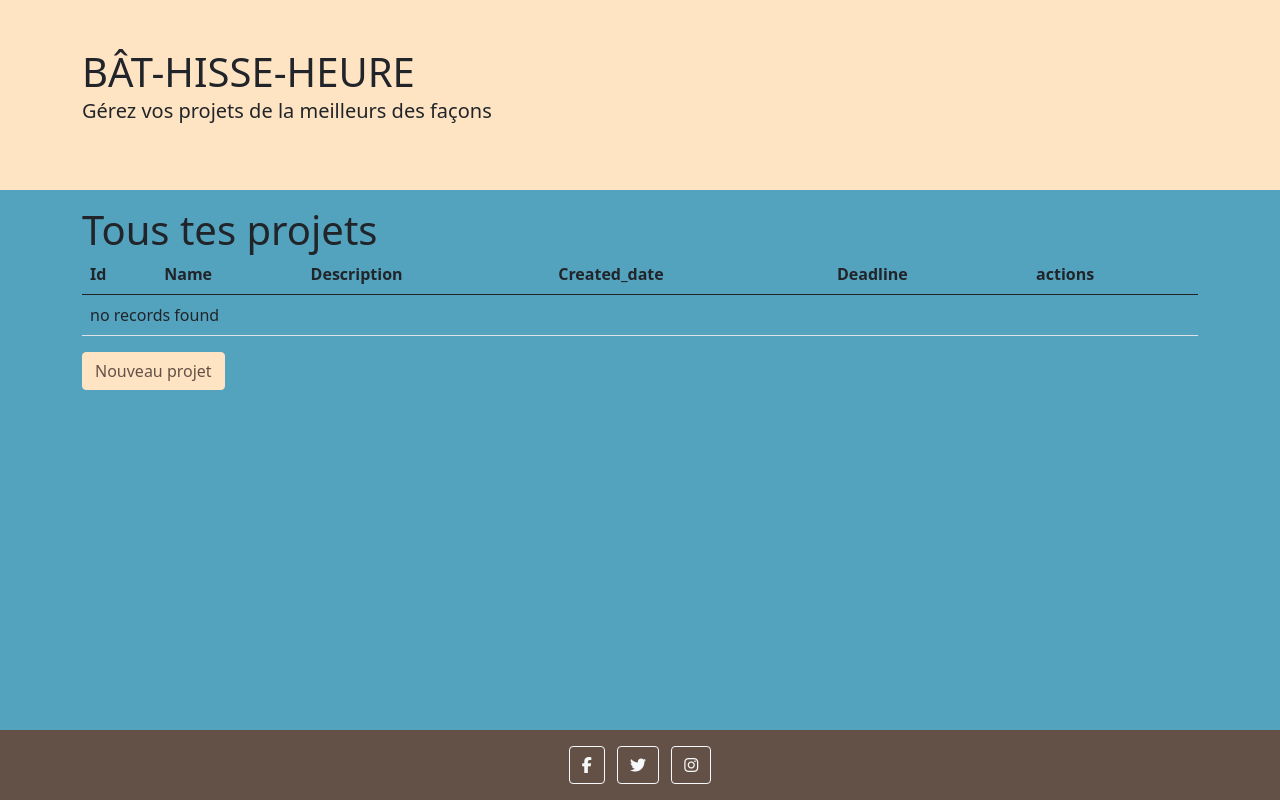
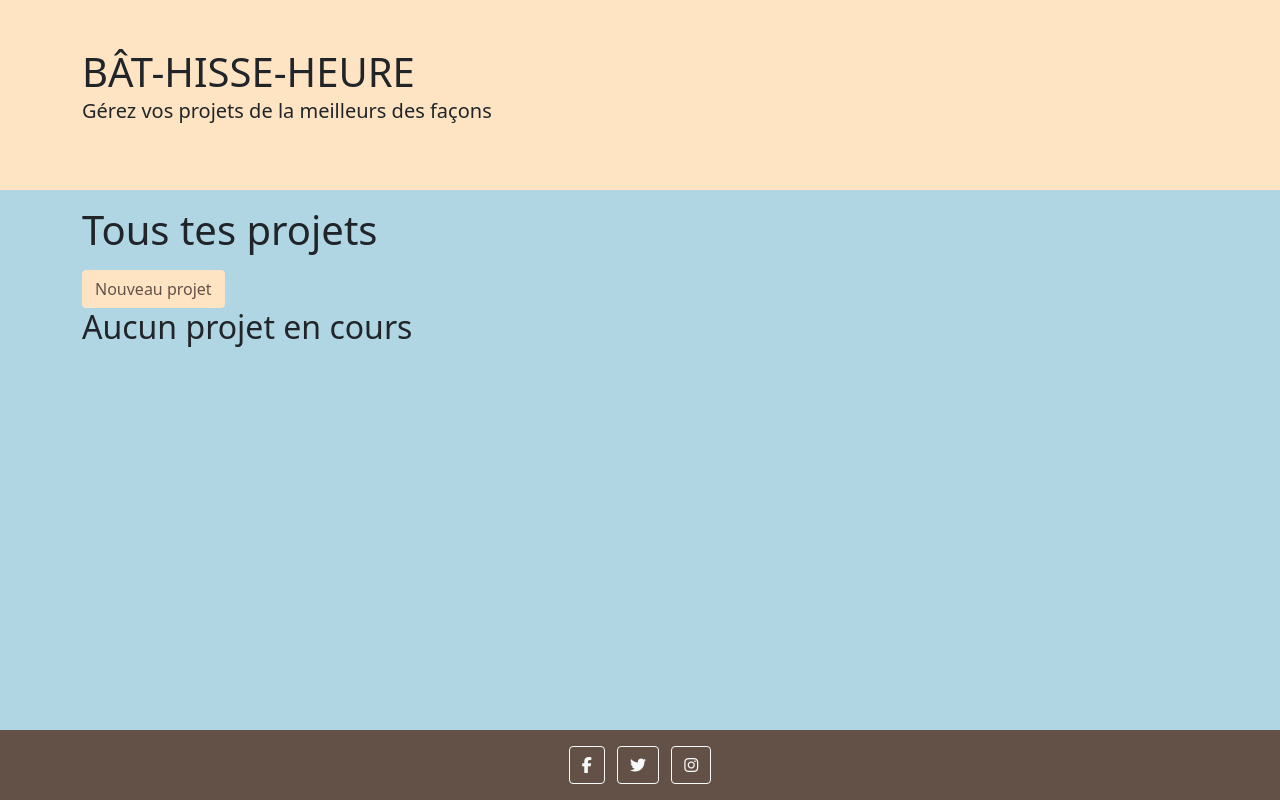
Before and after one commit to AlexisFioreCode/ToDoList_symfony, a Symfony app: template templates/project/index.html.twig in a window 1280 px wide. Run offline with Twig, Linux system fonts and the light colour scheme; the template is opened without the code that fills it, so the values that code supplies are empty; some libraries are stand-ins or nearby versions.

Commit message:
index page done

```diff
--- a/public/css/main.css
+++ b/public/css/main.css
@@ -97,7 +97,7 @@ resize: vertical;
 body{
     min-height:100vh;
     max-width: 100vw;
-    background-color: #53A2BE;
+    background-color: #b0d6e4;
 }
 header {
     background-color: bisque;
@@ -131,6 +131,15 @@ footer {
     background-color: rgb(219, 191, 157);
     border-color: rgb(219, 191, 157);
 }
+.btn-outline-dark {
+    border-color: #8E7567;
+    color: #635147;
+}
+.btn-outline-dark:hover {
+    background-color: #635147;
+    border-color: #635147;
+}
+
 
 /* ==========================================================================
     Helper classes
--- a/src/Form/ProjectType.php
+++ b/src/Form/ProjectType.php
@@ -6,6 +6,7 @@ use App\Entity\Project;
 use Symfony\Component\Form\AbstractType;
 use Symfony\Component\Form\FormBuilderInterface;
 use Symfony\Component\OptionsResolver\OptionsResolver;
+use Symfony\Component\Form\Extension\Core\Type\DateType;
 
 class ProjectType extends AbstractType
 {
@@ -18,8 +19,9 @@ class ProjectType extends AbstractType
             ->add('description', null, [
                 "label" => "Description du projet:",
             ])
-            ->add('deadline', null, [
+            ->add('deadline', DateType::class, [
                 "label" => "Date limite du projet :",
+                'widget' => 'single_text',
             ])
 
         ;
--- a/templates/project/index.html.twig
+++ b/templates/project/index.html.twig
@@ -9,38 +9,30 @@
     </div>
 {% endif %}
 <h1>Tous tes projets</h1>
-
-    <table class="table">
-        <thead>
-            <tr>
-                <th>Id</th>
-                <th>Name</th>
-                <th>Description</th>
-                <th>Created_date</th>
-                <th>Deadline</th>
-                <th>actions</th>
-            </tr>
-        </thead>
-        <tbody>
+<a class="btn btn-light mt-3" href="{{ path('project_new') }}">Nouveau projet</a>
+<div class="row">
 {% for project in projects %}
-            <tr>
-                <td>{{ project.id }}</td>
-                <td>{{ project.name }}</td>
-                <td>{{ project.description }}</td>
-                <td>{{ project.createdDate ? project.createdDate|date('Y-m-d H:i:s') : '' }}</td>
-                <td>{{ project.deadline ? project.deadline|date('Y-m-d H:i:s') : '' }}</td>
-                <td>
-                    <a href="{{ path('project_show', {'id': project.id}) }}">show</a>
-                    <a href="{{ path('project_edit', {'id': project.id}) }}">edit</a>
-                </td>
-            </tr>
+    <div class="col-sm-12 col-md-6 col-xl-3 py-5">
+        <div class="card text-center">
+            <div class="card-header">
+            Enregistré le :{{ project.createdDate ? project.createdDate|date('Y-m-d H:i:s') : '' }}</h6>
+            </div>
+            <div class="card-body">
+                <h5 class="card-title">Projet :{{ project.name }}</h5>
+                <p class="card-text">Description : {{ project.description }}</p>
+               <p class='text-danger fw-bold'> Fin du projet le :{{ project.deadline ? project.deadline|date('Y-m-d H:i:s') : '' }} </p>
+            </div>
+            <div class="card-footer text-muted">
+                <div class="btn-group" role="group" aria-label="Basic outlined example">
+                    <a type="button" href="{{ path('project_show', {'id': project.id}) }}" class="btn btn-outline-dark me-3">Voir</a>
+                    <a  type="button" href="{{ path('project_edit', {'id': project.id}) }}" class="btn btn-dark me-3">Modifier</a>
+                    <a  type="button" href="{{ path('project_delete', {'id': project.id}) }}"  class="btn btn-danger">Supprimer</a>
+                </div>
+            </div>
+        </div>
+    </div>
 {% else %}
-            <tr>
-                <td colspan="6">no records found</td>
-            </tr>
+        <h2 colspan="6">Aucun projet en cours</h2>
 {% endfor %}
-        </tbody>
-    </table>
-
-    <a class="btn btn-light" href="{{ path('project_new') }}">Nouveau projet</a>
+</div>
 {% endblock %}
--- a/templates/project/show.html.twig
+++ b/templates/project/show.html.twig
@@ -34,5 +34,5 @@
 
     <a href="{{ path('project_edit', {'id': project.id}) }}">edit</a>
 
-    {{ include('project/_delete_form.html.twig') }}
+    <a  type="button" href="{{ path('project_delete', {'id': project.id}) }}"  class="btn btn-danger">Supprimer</a>
 {% endblock %}
```
Also changed, not shown: src/Controller/ProjectController.php (+15 -1 lines), src/Repository/ProjectRepository.php (+7 -0 lines), templates/project/edit.html.twig (+4 -5 lines), 2 other files. Lines whose indentation alone changed are shown as unchanged.
